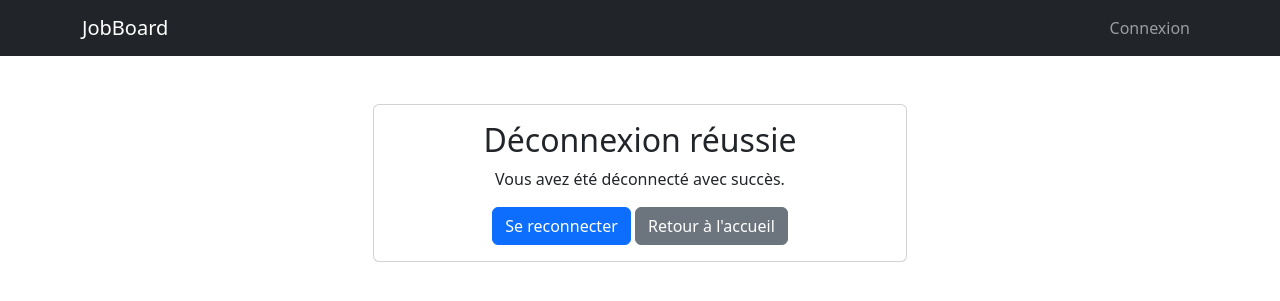
After one commit to mehdihnc/plateforme-candidature, a Django app: template templates/accounts/logout.html in a window 1280 px wide. The commit adds this page. Shown: the top 301 px of the page. Run offline with Django 5.2, Linux system fonts and the light colour scheme; the template is opened without the code that fills it, so the values that code supplies are empty.

Commit message:
Debug logout

```diff
--- a/accounts/urls.py
+++ b/accounts/urls.py
@@ -1,10 +1,10 @@
 from django.urls import path
-from django.contrib.auth import views as auth_views
+from django.contrib.auth.views import LoginView
 from . import views
 
 urlpatterns = [
-    path('login/', auth_views.LoginView.as_view(template_name='accounts/login.html'), name='login'),
-    path('logout/', auth_views.LogoutView.as_view(), name='logout'),
+    path('login/', LoginView.as_view(template_name='accounts/login.html'), name='login'),
+    path('logout/', views.logout_view, name='logout'),
     path('register/', views.register, name='register'),
     path('profile/', views.profile, name='profile'),
 ]
--- a/accounts/views.py
+++ b/accounts/views.py
@@ -1,4 +1,5 @@
 from django.shortcuts import render, redirect
+from django.contrib.auth import logout
 from django.contrib.auth.decorators import login_required
 from django.contrib import messages
 from .forms import UserProfileForm, UserRegistrationForm
@@ -27,3 +28,8 @@ def profile(request):
     else:
         form = UserProfileForm(instance=request.user.userprofile)
     return render(request, 'accounts/profile.html', {'form': form})
+
+def logout_view(request):
+    logout(request)
+    messages.success(request, 'Vous avez été déconnecté avec succès.')
+    return redirect('job_list')
--- a/plateforme_candidature/settings.py
+++ b/plateforme_candidature/settings.py
@@ -131,4 +131,4 @@ MEDIA_ROOT = BASE_DIR / 'media'
 # Configuration de l'authentification
 LOGIN_URL = 'login'
 LOGIN_REDIRECT_URL = 'job_list'
-LOGOUT_REDIRECT_URL = 'login'
+LOGOUT_REDIRECT_URL = 'job_list'
--- /dev/null
+++ b/templates/accounts/logout.html
@@ -0,0 +1,20 @@
+{% extends 'base.html' %}
+
+{% block title %}Déconnexion{% endblock %}
+
+{% block content %}
+<div class="container mt-5">
+    <div class="row justify-content-center">
+        <div class="col-md-6">
+            <div class="card">
+                <div class="card-body text-center">
+                    <h2>Déconnexion réussie</h2>
+                    <p>Vous avez été déconnecté avec succès.</p>
+                    <a href="{% url 'login' %}" class="btn btn-primary">Se reconnecter</a>
+                    <a href="{% url 'job_list' %}" class="btn btn-secondary">Retour à l'accueil</a>
+                </div>
+            </div>
+        </div>
+    </div>
+</div>
+{% endblock %}
--- a/templates/base.html
+++ b/templates/base.html
@@ -17,7 +17,10 @@
                             <a class="nav-link" href="{% url 'profile' %}">Mon Profil</a>
                         </li>
                         <li class="nav-item">
-                            <a class="nav-link" href="{% url 'logout' %}">Déconnexion</a>
+                            <form method="post" action="{% url 'logout' %}" class="d-inline">
+                                {% csrf_token %}
+                                <button type="submit" class="btn nav-link">Déconnexion</button>
+                            </form>
                         </li>
                     {% else %}
                         <li class="nav-item">
```
